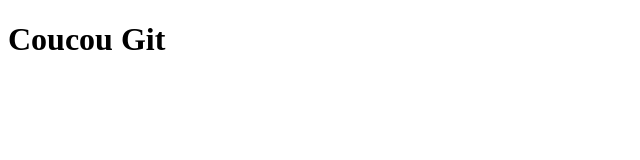
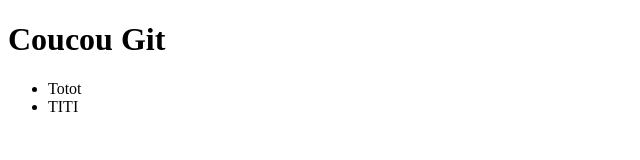
Before and after one commit to jisseyd/tutoGit, a plain HTML site: page public_html/index.html in a window 1280 px wide. Shown: the full height of the page, 0-640 px from the left. Drawn offline with Linux system fonts and the light colour scheme.

Commit message:
modification de la page d'accueil

```diff
--- a/public_html/index.html
+++ b/public_html/index.html
@@ -6,11 +6,15 @@
 -->
 <html>
     <head>
+        <meta charset="UTF-8">
         <title>deturck Jissey</title>
-        <meta charset="UTF-8">
         <meta name="viewport" content="width=device-width, initial-scale=1.0">
     </head>
     <body>
         <h1>Coucou Git</h1>
+        <ul>
+            <li>Totot</li>
+            <li>TITI</li>
+        </ul>
     </body>
 </html>
```
